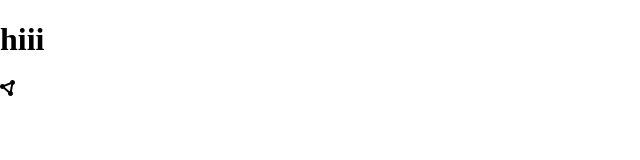
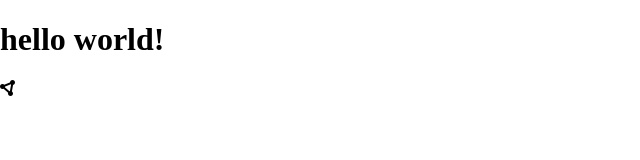
Before and after one commit to mahshidraaz/first-template, a plain HTML site: page index.html in a window 1280 px wide. Shown: the whole page, without its empty margins (0-640 px from the left). Drawn offline with Linux system fonts and the light colour scheme.

Commit message:
hello word

```diff
--- a/index.html
+++ b/index.html
@@ -17,7 +17,8 @@
     <title>Template</title>
   </head>
   <body>
-    <h1>hiii</h1>
+    <h1>hello world!</h1>
+
     <i class="fa-solid fa-circle-nodes"></i>
     <!-- java script -->
     <script src="script.js"></script>
```
